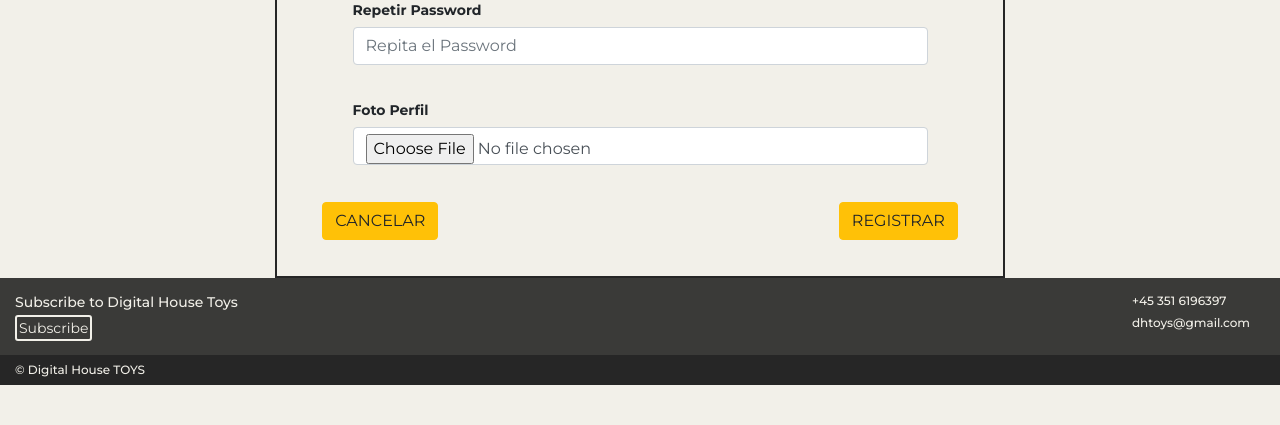
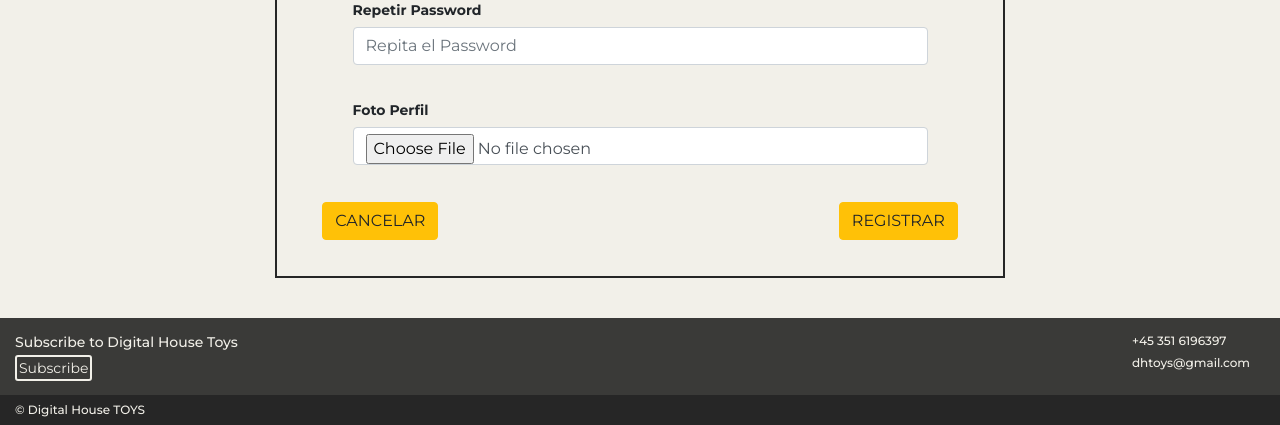
Before and after one commit to 0220CBFSNCN01ARCO/grupo_7_DH-Toys, a Node server app: page /users/login/register in a window 1280 px wide. Shown: the part 717-1142 px from the top of the page. Before the commit the page ends 1102 px from the top, so only its background shows below. Run offline with Node 20, Linux system fonts and the light colour scheme; some libraries are stand-ins or nearby versions.

Commit message:
arreglo en el registerForm

```diff
--- a/site/views/partials/usersRegistrationForm.ejs
+++ b/site/views/partials/usersRegistrationForm.ejs
@@ -1,4 +1,4 @@
-<div class="container">
+<div class="container main">
     <div class="row justify-content-center title">
         <h1>Formulario de Registro</h1>
     </div>
```
